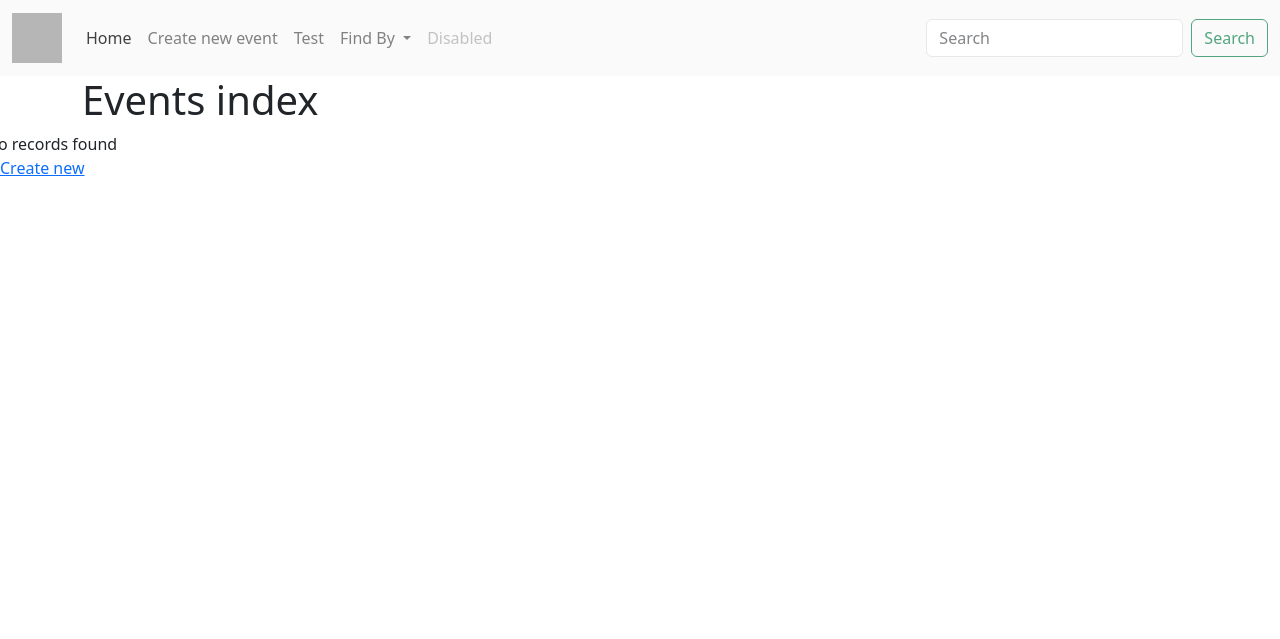
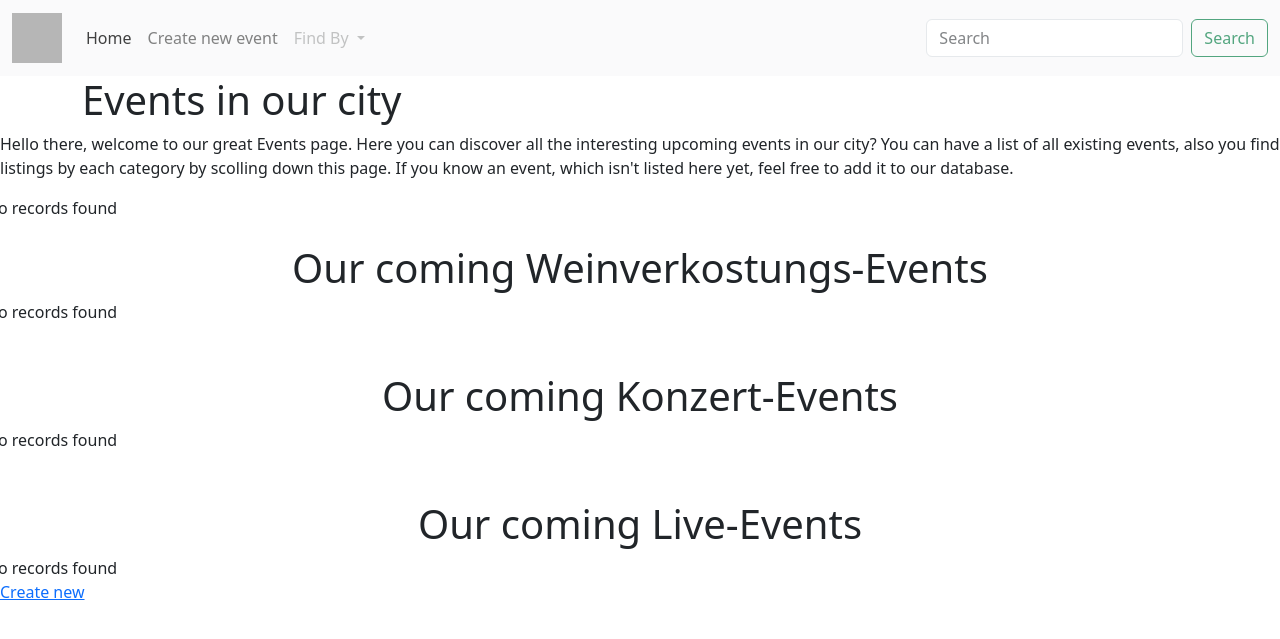
Before and after one commit to stefan44atvie/BE18_CR6_RuedenauerStefan, a Symfony app: template templates/events/index.html.twig in a window 1280 px wide. Shown: the top 639 px of the page. Run offline with Twig, Linux system fonts and the light colour scheme; the template is opened without the code that fills it, so the values that code supplies are empty; some libraries are stand-ins or nearby versions; grey boxes are pictures that could not be loaded.

Commit message:
listing by category on index-page

```diff
--- a/templates/base.html.twig
+++ b/templates/base.html.twig
@@ -31,11 +31,8 @@
                   <li class="nav-item">
                     <a class="nav-link" href="/new">Create new event</a>
                   </li>
-                  <li class="nav-item">
-                    <a class="nav-link" href="/test">Test</a>
-                  </li>
                   <li class="nav-item dropdown">
-                    <a class="nav-link dropdown-toggle" href="#" role="button" data-bs-toggle="dropdown" aria-expanded="false">
+                    <a class="nav-link dropdown-toggle disabled" href="#" role="button" data-bs-toggle="dropdown" aria-expanded="false">
                       Find By
                     </a>
                     <ul class="dropdown-menu">
@@ -44,9 +41,6 @@
                       <li><hr class="dropdown-divider"></li>
                       <li><a class="dropdown-item" href="#">Something else here</a></li>
                     </ul>
-                  </li>
-                  <li class="nav-item">
-                    <a class="nav-link disabled">Disabled</a>
                   </li>
                 </ul>
                 <form class="d-flex" role="search">
--- a/templates/events/edit.html.twig
+++ b/templates/events/edit.html.twig
@@ -21,7 +21,6 @@
 
         {{ include('events/_form.html.twig', {'button_label': 'Update'}) }}
 
-        <a class= "btn btn-warning" href="{{ path('app_events_index') }}">back to list</a>
 
         {{ include('events/_delete_form.html.twig') }}
     </div>
--- a/templates/events/index.html.twig
+++ b/templates/events/index.html.twig
@@ -8,9 +8,17 @@
 
 {% block body %}
 <div class = "container">
-        <h1 class="wave">Events index</h1>
+        <h1 class="wave">Events in our city</h1>
 </div>
+<div class = "welcomebox opacity_dark50">
+    <p>
+        Hello there, welcome to our great Events page. Here you can discover all the
+        interesting upcoming events in our city? You can have a list of all existing events,
+        also you find listings by each category by scolling down this page. If you know an event,
+        which isn't listed here yet, feel free to add it to our database.
+    </p>
 
+</div>
 <div class = "row row-cols-4">
     {% for event in events %}
     <div>
@@ -20,7 +28,7 @@
                     <h5 class="card-title">{{ event.eventName }}</h5>
                     <p class="card-text">Date: {{ event.eventDatetime ? event.eventDatetime|date('F, d Y H:i') : '' }}</p>
                     <a class = "btn btn-info" href="{{ path('app_events_show', {'id': event.id}) }}">show</a>
-                    <a class = "btn btn-warning" href="{{ path('app_events_edit', {'id': event.id}) }}">edit</a>
+                    {# <a class = "btn btn-warning" href="{{ path('app_events_edit', {'id': event.id}) }}">edit</a> #}
 
                 </div>
             </div>
@@ -31,6 +39,84 @@
         </tr>
     {% endfor %}
 </div>
+
+<br>
+
+<h1 class="KatWhiteTitle text-center">Our coming Weinverkostungs-Events</h1>
+
+<div class = "row row-cols-4">
+        {% for eventWein in eventWeine %}
+            <div>
+                <div class="card ms-3" style="width: 18rem;">
+                        <img src="{{ eventWein.eventImage }}" alt="Girl in a jacket" >
+                        <div class="card-body">
+                            <h5 class="card-title">{{ eventWein.eventName }}</h5>
+                            <p class="card-text">Date: {{ eventWein.eventDatetime ? eventWein.eventDatetime|date('F, d Y H:i') : '' }}</p>
+                            <a class = "btn btn-info" href="{{ path('app_events_show', {'id': eventWein.id}) }}">show</a>
+                            {# <a class = "btn btn-warning" href="{{ path('app_events_edit', {'id': eventWein.id}) }}">edit</a> #}
+
+                        </div>
+                    </div>
+            </div>
+        {% else %}
+            <tr>
+                <td colspan="12">no records found</td>
+            </tr>
+        {% endfor %}
+</div>
+
+<br>
+<br>
+
+<h1 class="KatWeinTitle text-center">Our coming Konzert-Events</h1>
+
+<div class = "row row-cols-4">
+        {% for Konzert in Konzerte %}
+            <div>
+                <div class="card ms-3" style="width: 18rem;">
+                        <img src="{{ Konzert.eventImage }}" alt="Girl in a jacket" >
+                        <div class="card-body">
+                            <h5 class="card-title">{{ Konzert.eventName }}</h5>
+                            <p class="card-text">Date: {{ Konzert.eventDatetime ? Konzert.eventDatetime|date('F, d Y H:i') : '' }}</p>
+                            <a class = "btn btn-info" href="{{ path('app_events_show', {'id': Konzert.id}) }}">show</a>
+                            {# <a class = "btn btn-warning" href="{{ path('app_events_edit', {'id': Konzert.id}) }}">edit</a> #}
+
+                        </div>
+                    </div>
+            </div>
+        {% else %}
+            <tr>
+                <td colspan="12">no records found</td>
+            </tr>
+        {% endfor %}
+</div>
+
+<br>
+<br>
+
+<h1 class="KatWeinTitle text-center">Our coming Live-Events</h1>
+
+<div class = "row row-cols-4">
+        {% for eventLive in eventLives %}
+            <div>
+                <div class="card ms-3" style="width: 18rem;">
+                        <img src="{{ eventLive.eventImage }}" alt="Girl in a jacket" >
+                        <div class="card-body">
+                            <h5 class="card-title">{{ eventLive.eventName }}</h5>
+                            <p class="card-text">Date: {{ eventLive.eventDatetime ? eventLive.eventDatetime|date('F, d Y H:i') : '' }}</p>
+                            <a class = "btn btn-info" href="{{ path('app_events_show', {'id': eventLive.id}) }}">show</a>
+                            {# <a class = "btn btn-warning" href="{{ path('app_events_edit', {'id': eventLive.id}) }}">edit</a> #}
+
+                        </div>
+                    </div>
+            </div>
+        {% else %}
+            <tr>
+                <td colspan="12">no records found</td>
+            </tr>
+        {% endfor %}
+</div>
+
 <a href="{{ path('app_events_new') }}">Create new</a>
 
 
```
Also changed, not shown: public/css/styles.css (+25 -0 lines), src/Controller/EventsController.php (+8 -16 lines), src/Controller/SoccerController.php (deleted, +0 -25 lines).
